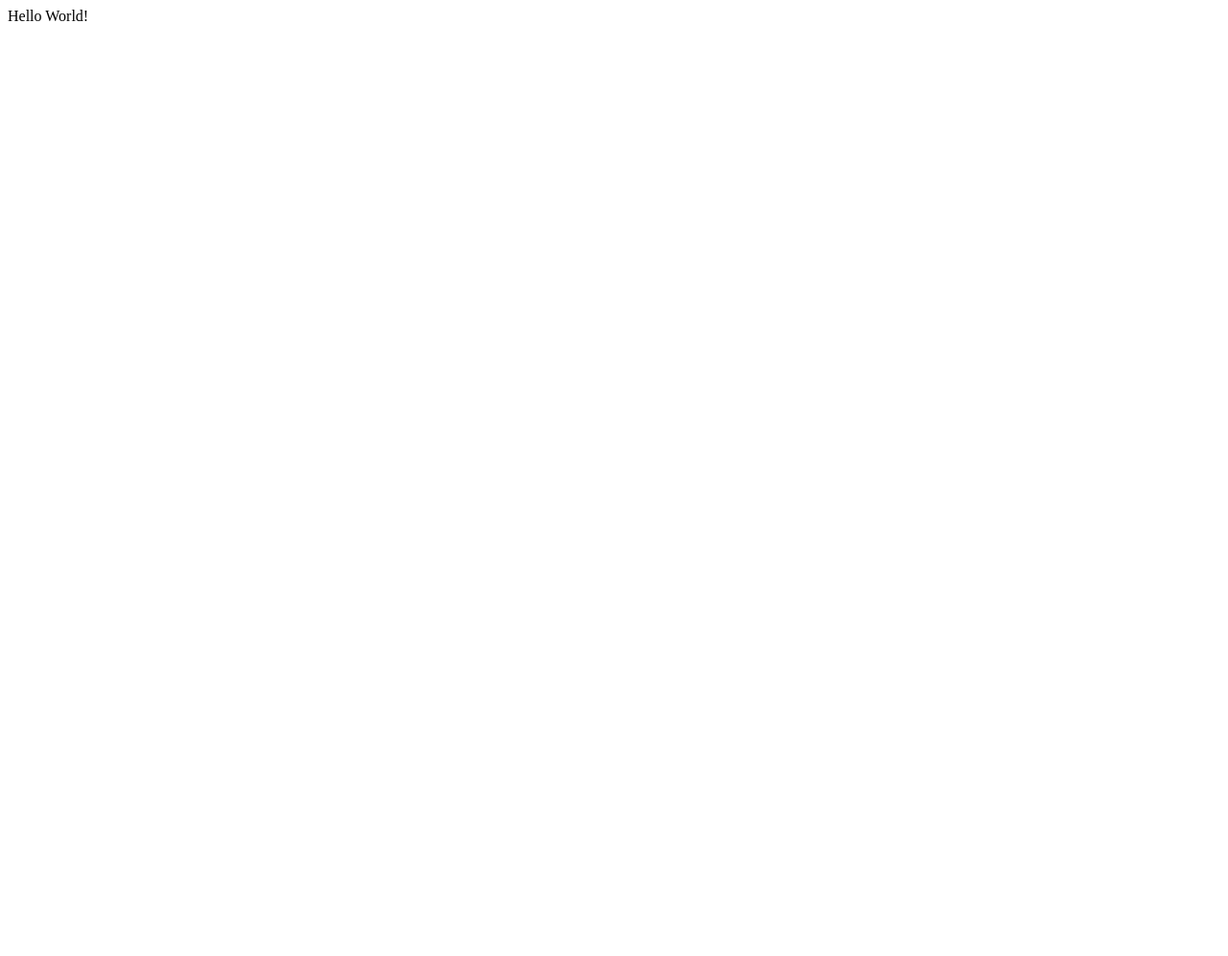
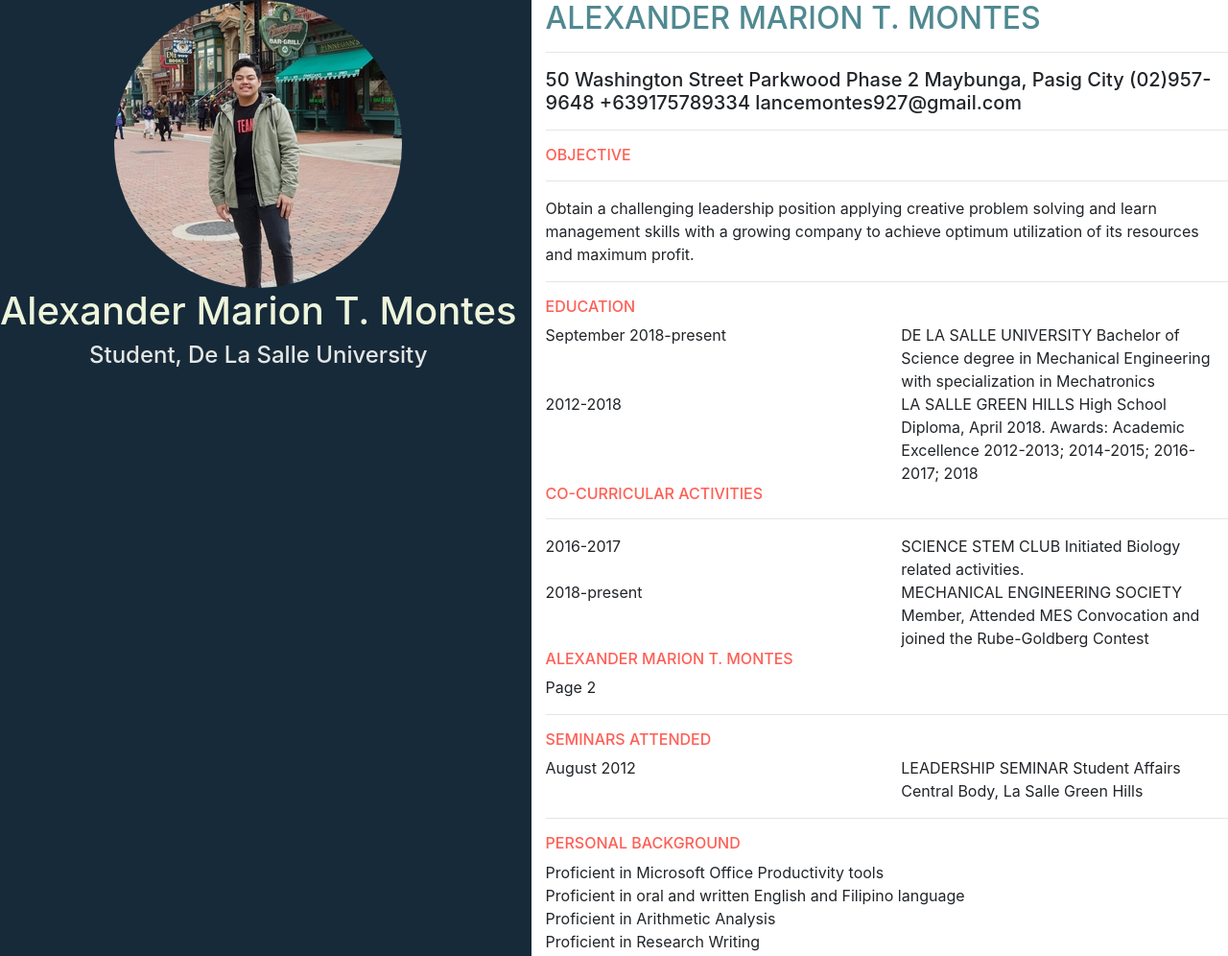
Before and after one commit to lancemontes/lancemontes.github.io, a plain HTML site: page index.html in a window 1280 px wide. Shown: the top 996 px of the page at 96% size. Before the commit the page ends 800 px from the top, so only its background shows below. Drawn offline with nearby package versions, Linux system fonts and the light colour scheme.

Commit message:
Add files via upload

```diff
--- a/index.html
+++ b/index.html
@@ -1,11 +1,168 @@
 <html>
+
 <head>
-    <title>
-    Lance's Github
-    </title>
+    <title> Alexander Marion T. Montes</title>
+    <link rel="stylesheet" href="https://maxcdn.bootstrapcdn.com/bootstrap/4.0.0/css/bootstrap.min.css" integrity="sha384-Gn5384xqQ1aoWXA+058RXPxPg6fy4IWvTNh0E263XmFcJlSAwiGgFAW/dAiS6JXm" crossorigin="anonymous">
 
-    </head>
-    <body>
-    Hello World!
+    <link rel="stylesheet" href="style.css">
+</head>
+
+<body>
+
+    <div class="row">
+        <section id="left">
+            <div id="left-col" class="col">
+
+
+                <a><img src="montes.jpg"></a>
+                <h1> Alexander Marion T. Montes</h1>
+                <h4> Student, De La Salle University</h4>
+
+            </div>
+        </section>
+
+        <div class="col">
+            <h2> ALEXANDER MARION T. MONTES</h2>
+            <hr>
+
+            <h5> 50 Washington Street Parkwood Phase 2
+                Maybunga, Pasig City
+                (02)957-9648
+                +639175789334
+                lancemontes927@gmail.com
+                <hr>
+            </h5>
+            <h6>OBJECTIVE</h6>
+            <hr>
+            <h7>Obtain a challenging leadership position applying creative problem solving and learn management skills with a growing company to achieve optimum utilization of its resources and maximum profit.</h7>
+            <hr>
+
+            <h6>EDUCATION</h6>
+
+            <H7>
+
+
+
+
+                <div class="row">
+
+                    <div class="col">
+                        September 2018-present
+
+                    </div>
+
+
+
+                    <div class="col">
+                        DE LA SALLE UNIVERSITY
+                        Bachelor of Science degree in Mechanical Engineering with specialization in Mechatronics
+                    </div>
+
+
+                </div>
+
+
+                <div class="row">
+
+                    <div class="col">
+                        2012-2018
+
+                    </div>
+
+                    <div class="col">
+                        LA SALLE GREEN HILLS
+                        High School Diploma, April 2018. Awards: Academic Excellence 2012-2013; 2014-2015; 2016-2017; 2018
+
+                    </div>
+
+                </div>
+
+
+                <h6>CO-CURRICULAR ACTIVITIES</h6>
+                <hr>
+
+                <div class="row">
+
+                        <div class="col">
+                            2016-2017
+
+                        </div>
+
+
+
+                        <div class="col">
+                            SCIENCE STEM CLUB
+                            Initiated Biology related activities.
+
+                        </div>
+
+                </div>
+
+
+                <div class="row">
+
+                    <div class="col">
+                        2018-present
+
+                    </div>
+
+                    <div class="col">
+                        MECHANICAL ENGINEERING SOCIETY
+                        Member, Attended MES Convocation and joined the Rube-Goldberg Contest
+
+
+                    </div>
+
+                </div>
+
+                <h6>ALEXANDER MARION T. MONTES</h6>
+
+                <div class="row">
+
+                    <div class="col">
+                        Page 2
+
+                    </div>
+
+                </div>
+
+                <hr>
+
+                <h6>SEMINARS ATTENDED</h6>
+
+                <div class="row">
+
+                    <div class="col">
+                        August 2012
+
+                    </div>
+
+                    <hr>
+
+
+                    <div class="col">
+                        LEADERSHIP SEMINAR
+                        Student Affairs Central Body, La Salle Green Hills
+                    </div>
+
+                </div>
+
+               <hr>
+
+                <h6>PERSONAL BACKGROUND</h6>
+
+
+
+                <div class="row">
+                <div class="col">
+                    <li> Proficient in Microsoft Office Productivity tools</li>
+                    <li> Proficient in oral and written English and Filipino language</li>
+                    <li> Proficient in Arithmetic Analysis</li>
+                    <li> Proficient in Research Writing</li>
+                    </div>
+                </div>
+            </H7>
+        </div>
+    </div>
     </body>
 </html>
--- /dev/null
+++ b/style.css
@@ -0,0 +1,34 @@
+h1 {
+    color: #EEF5DB;
+}
+
+h6 {
+    color: #FE5F55
+}
+
+#left-col {
+    text-align: center;
+     height:115%;
+    background-color: #172A3A;
+}
+
+h4 {
+    color: #E5E6E4;
+    font-size: 1.5em;
+}
+
+img {
+    border-radius: 50%;
+}
+
+#right-col {
+    background-color: #B8D8D8;
+}
+
+h2 {
+    color: #508991;
+}
+
+li {
+  list-style: none;
+}
```
Also changed, not shown: MONTES.jpg (added).
